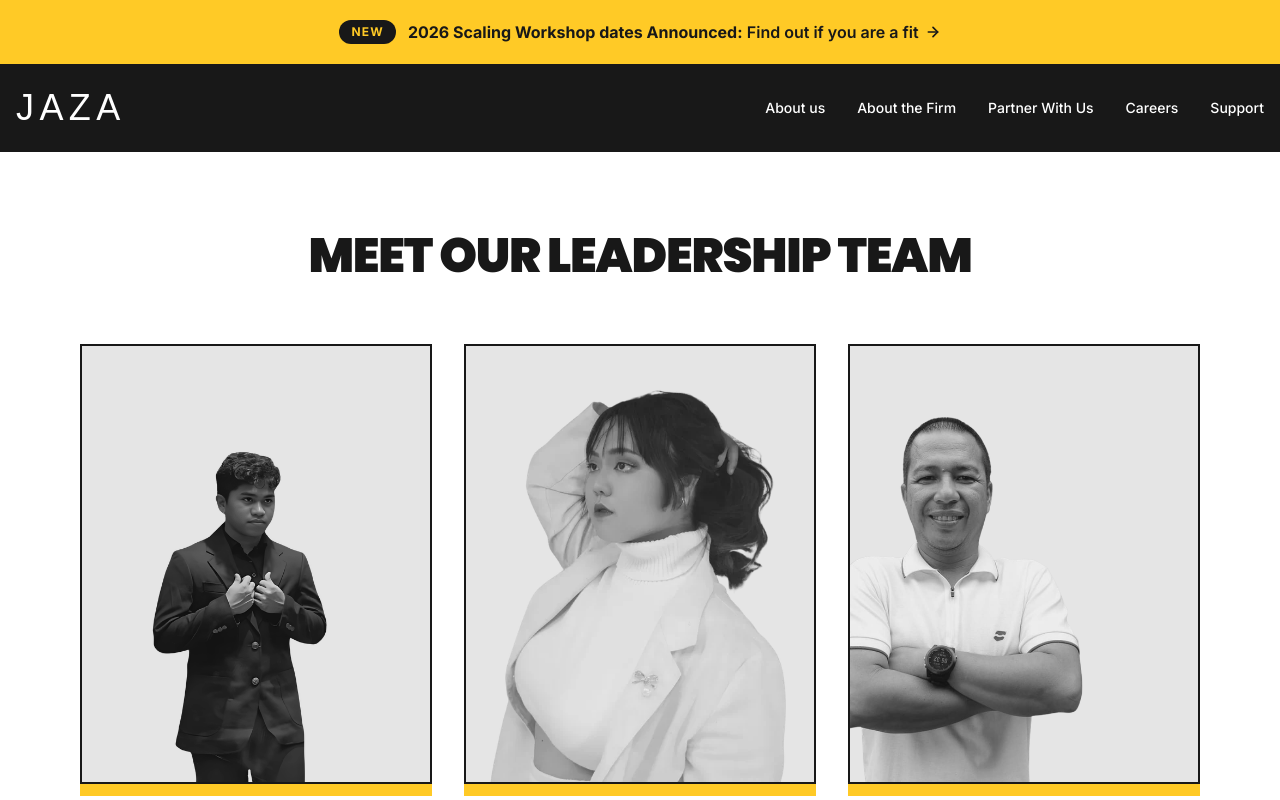
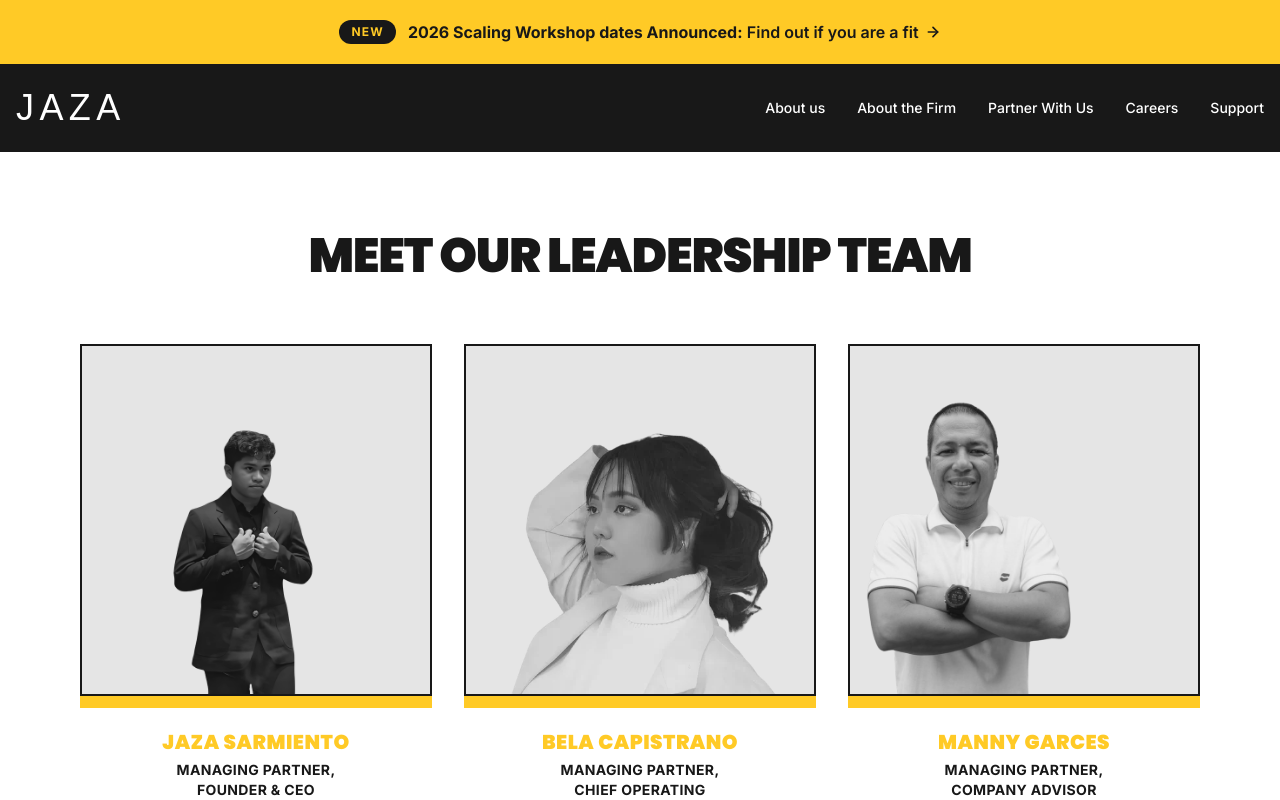
Before and after one commit to JAZA-Group-OS/jaza-media-site, a Next.js app: page /about-the-firm in a window 1280 px wide. Shown: the top 800 px of the page. Built offline with nearby package versions, Linux system fonts and the light colour scheme; a web font is replaced by a local one.

Commit message:
feat: switch team card photos to 1:1 aspect, anchor crop to top

```diff
--- a/components/team-card.tsx
+++ b/components/team-card.tsx
@@ -28,7 +28,7 @@ export function TeamCard({ member }: { member: Member }) {
   return (
     <article className="flex flex-col items-center text-center">
       <div
-        className={`relative aspect-[4/5] w-full overflow-hidden border-2 ${borderClass} bg-neutral-200`}
+        className={`relative aspect-square w-full overflow-hidden border-2 ${borderClass} bg-neutral-200`}
       >
         {member.image ? (
           <Image
@@ -36,7 +36,7 @@ export function TeamCard({ member }: { member: Member }) {
             alt={altText}
             fill
             sizes="(min-width: 1024px) 320px, (min-width: 640px) 50vw, 100vw"
-            className="object-cover grayscale"
+            className="object-cover object-top grayscale"
           />
         ) : (
           <span className="sr-only">{altText}</span>
```
